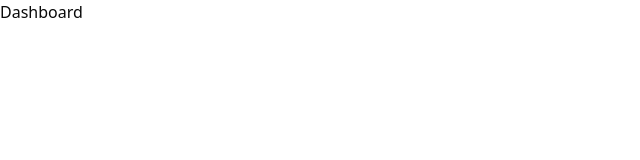
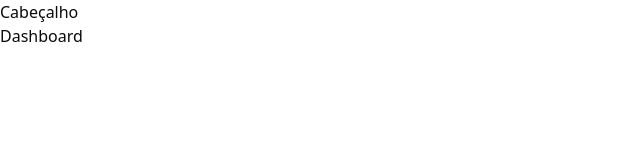
Before and after one commit to joaoccamargo/pizzashop-web, a React (Vite) app: page / in a window 1280 px wide. Shown: the top 160 px of the page, without its empty margins (0-640 px from the left). Built offline with nearby package versions, Linux system fonts and the light colour scheme.

Commit message:
adjusts routes

```diff
--- /dev/null
+++ b/src/pages/_layouts/app.tsx
@@ -0,0 +1,13 @@
+import { Outlet } from 'react-router-dom'
+
+export function AppLayout() {
+  return (
+    <div>
+      <h1>Cabeçalho</h1>
+
+      <div>
+        <Outlet />
+      </div>
+    </div>
+  )
+}
--- /dev/null
+++ b/src/pages/_layouts/auth.tsx
@@ -0,0 +1,13 @@
+import { Outlet } from 'react-router-dom'
+
+export function AuthLayout() {
+  return (
+    <div>
+      <h1>Autenticação</h1>
+
+      <div>
+        <Outlet />
+      </div>
+    </div>
+  )
+}
```
Also changed, not shown: src/routes.tsx (+23 -2 lines).
